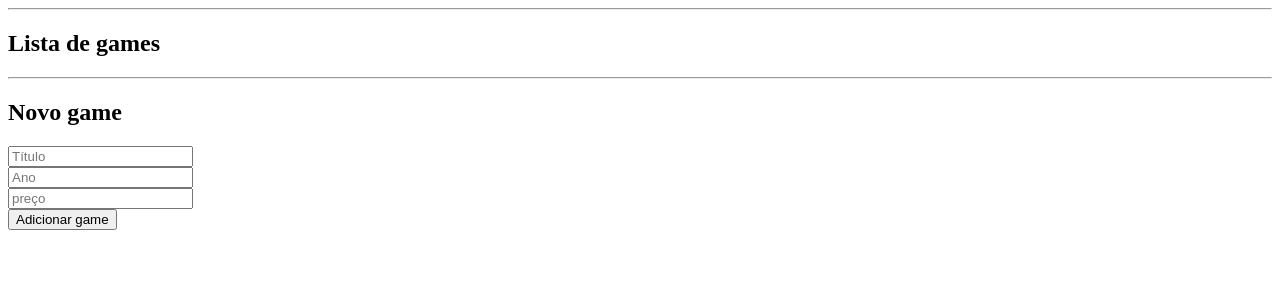
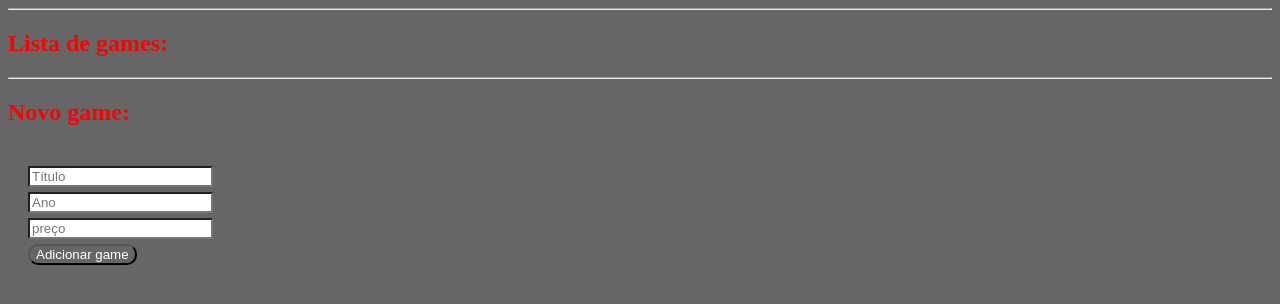
Before and after one commit to HenriqueCeZ/rest-api, a website: page Consumo De API/index.html in a window 1280 px wide. Drawn offline with nearby package versions, Linux system fonts and the light colour scheme; no server answers.

Commit message:
adding styles

```diff
--- a/Consumo De API/index.html
+++ b/Consumo De API/index.html
@@ -4,24 +4,25 @@
     <meta charset="UTF-8">
     <meta http-equiv="X-UA-Compatible" content="IE=edge">
     <meta name="viewport" content="width=device-width, initial-scale=1.0">
+    <link rel="stylesheet" type="text/css" href="styles.css">
     <title>API games</title>
 </head>
 <body>
     <hr>
 
-    <h2>Lista de games</h2>
+    <h2>Lista de games:</h2>
 
     <ul id="games"></ul>
 
     <hr>
 
-    <h2>Novo game</h2>
-
+    <h2>Novo game:</h2>
+    <div class ="input">
     <input type="text" name="title" id="title" placeholder="Título"><br>
     <input type="number" name="year" id="year" placeholder="Ano"><br>
     <input type="number" name="price" id="price" placeholder="preço"><br>
     <button type="button" onclick="createGame()">Adicionar game</button>
-
+    </div>
 
 
 
@@ -38,6 +39,8 @@
                 year: yearInput.value,
                 price: priceInput.value
             }
+
+            if(game.title != "" && game.year != "" && game.price != ""){
             axios.post("http://localhost:8080/game",game).then(response =>{
                 if(response.status == 200){
                     alert("successful registration!")
@@ -47,7 +50,10 @@
                 (console.log(err))
             })
 
+        }else{
+            console.log("Não aceita input com campo vazio")
         }
+    }
 
 
         axios.get("http://localhost:8080/games").then(response=>{ //consumindo API
@@ -55,6 +61,11 @@
                 var list = document.getElementById("games")
                 games.forEach(game =>{
                     var item = document.createElement("li")
+                    item.setAttribute("data-id",game.id)
+                    item.setAttribute("data-title",game.title)
+                    item.setAttribute("data-year",game.year)
+                    item.setAttribute("data-price",game.price)
+
                     item.innerHTML ="Título: " + game.title
                     list.appendChild(item)
                 })
--- /dev/null
+++ b/Consumo De API/styles.css
@@ -0,0 +1,26 @@
+*{
+    background-color: #666;
+    color: white;
+
+
+}
+
+h2{
+    color:red;
+    font-weight: 600;
+}
+.input{
+    padding:20px ;
+
+}
+
+input{
+    margin-bottom: 5px;
+    background-color: white;
+    color:black;
+}
+
+button {
+        border-radius: 10px;
+
+}
```
